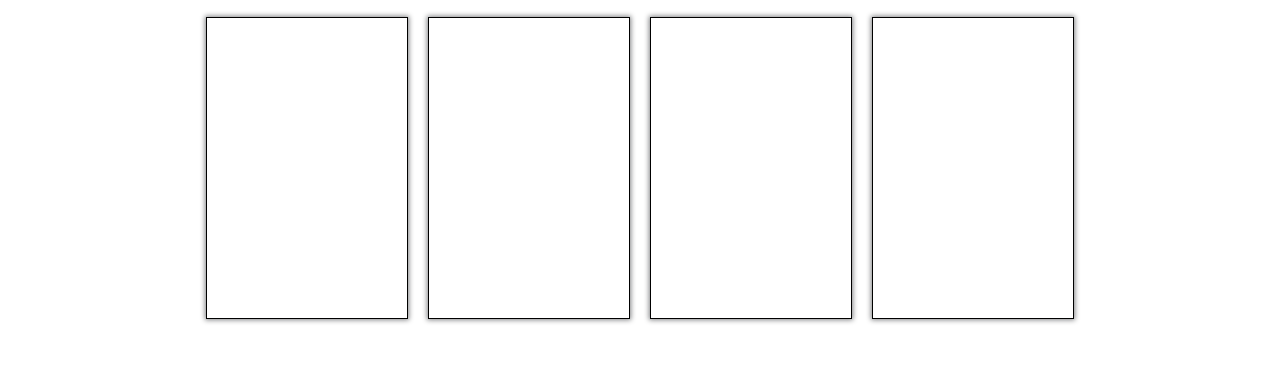
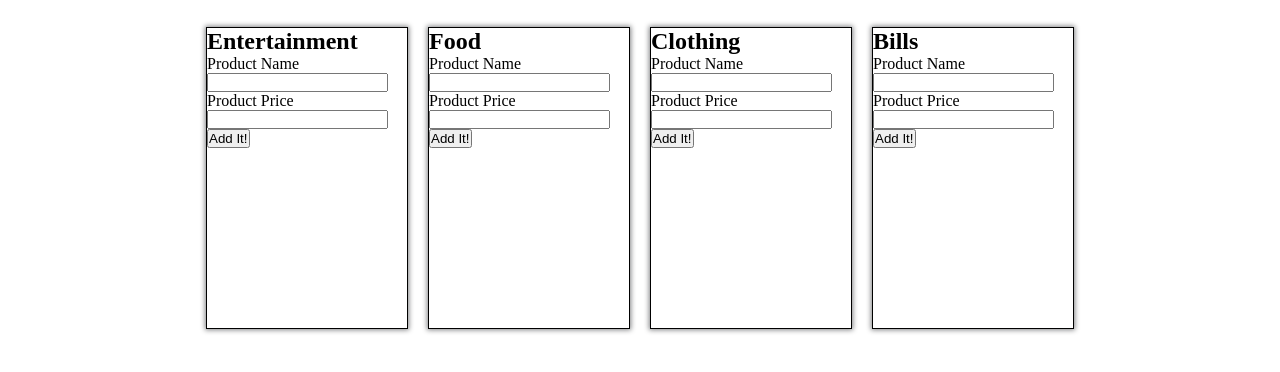
Before and after one commit to ssevans12/budget-buddy-, a plain HTML site: page index.html in a window 1280 px wide. Shown: the part 78-450 px from the top of the page. Drawn offline with Linux system fonts and the light colour scheme.

Commit message:
added js, did some styling

```diff
--- a/index.html
+++ b/index.html
@@ -30,10 +30,62 @@
         </section>
         <section id="category-section">
             <div id="category-cards-container">
-                <div class="category-card"></div>
-                <div class="category-card"></div>
-                <div class="category-card"></div>
-                <div class="category-card"></div>
+                <div class="category-card" id="entertainment">
+                    <div class="category-name-box">
+                        <h2>Entertainment</h2>
+                    </div>
+                    <div id="entertainment-form">
+                        <form>
+                            <label for="product-name-e">Product Name</label>
+                            <input type="text" name="product-name-e" id="product-name-e">
+                            <label for="product-price-e">Product Price</label>
+                            <input type="number" name="product-price-e" id="product-price-e">
+                            <input type="submit" name="entertainment-submit" id="entertainment-submit" value="Add It!">
+                        </form>
+                    </div>
+                </div>
+                <div class="category-card" id="food">
+                    <div class="category-name-box">
+                        <h2>Food</h2>
+                    </div>
+                    <div id="food-form">
+                        <form>
+                            <label for="product-name-f">Product Name</label>
+                            <input type="text" name="product-name-f" id="product-name-f">
+                            <label for="product-price-f">Product Price</label>
+                            <input type="number" name="product-price-f" id="product-price-f">
+                            <input type="submit" name="food-submit" id="food-submit" value="Add It!">
+                        </form>
+                    </div>
+                </div>
+                <div class="category-card" id="clothing">
+                    <div class="category-name-box">
+                        <h2>Clothing</h2>
+                    </div>
+                    <div id="clothing-form">
+                        <form>
+                            <label for="product-name-c">Product Name</label>
+                            <input type="text" name="product-name-c" id="product-name-c">
+                            <label for="product-price-c">Product Price</label>
+                            <input type="number" name="product-price-c" id="product-price-c">
+                            <input type="submit" name="clothing-submit" id="clothing-submit" value="Add It!">
+                        </form>
+                    </div>
+                </div>
+                <div class="category-card" id="bills">
+                    <div class="category-name-box">
+                        <h2>Bills</h2>
+                    </div>
+                    <div id="bills-form">
+                        <form>
+                            <label for="product-name-b">Product Name</label>
+                            <input type="text" name="product-name-b" id="product-name-b">
+                            <label for="product-price-b">Product Price</label>
+                            <input type="number" name="product-price-b" id="product-price-b">
+                            <input type="submit" name="bills-submit" id="bills-submit" value="Add It!">
+                        </form>
+                    </div>
+                </div>
             </div>
         </section>
     </main>
--- a/index.js
+++ b/index.js
@@ -0,0 +1,14 @@
+(function (){
+const budgetSubmit = document.getElementById("budget-submit");
+const budgetInput = document.getElementById("budget-input");
+const budgetDisplay = document.getElementById("budget-display");
+
+budgetSubmit.addEventListener("click", (e) =>{
+    e.preventDefault()
+    let budgetDisplayText = document.createElement("h2");
+    budgetDisplayText.innerText= "$" + budgetInput.value
+    budgetDisplay.appendChild(budgetDisplayText);
+})
+
+
+}());
--- a/styles.css
+++ b/styles.css
@@ -16,6 +16,11 @@ header {
     text-align: center;
 }
 
+#budget-display {
+    text-align: center;
+    margin-top: 10px;
+}
+
 #category-section {
     height: auto;
 }
```
